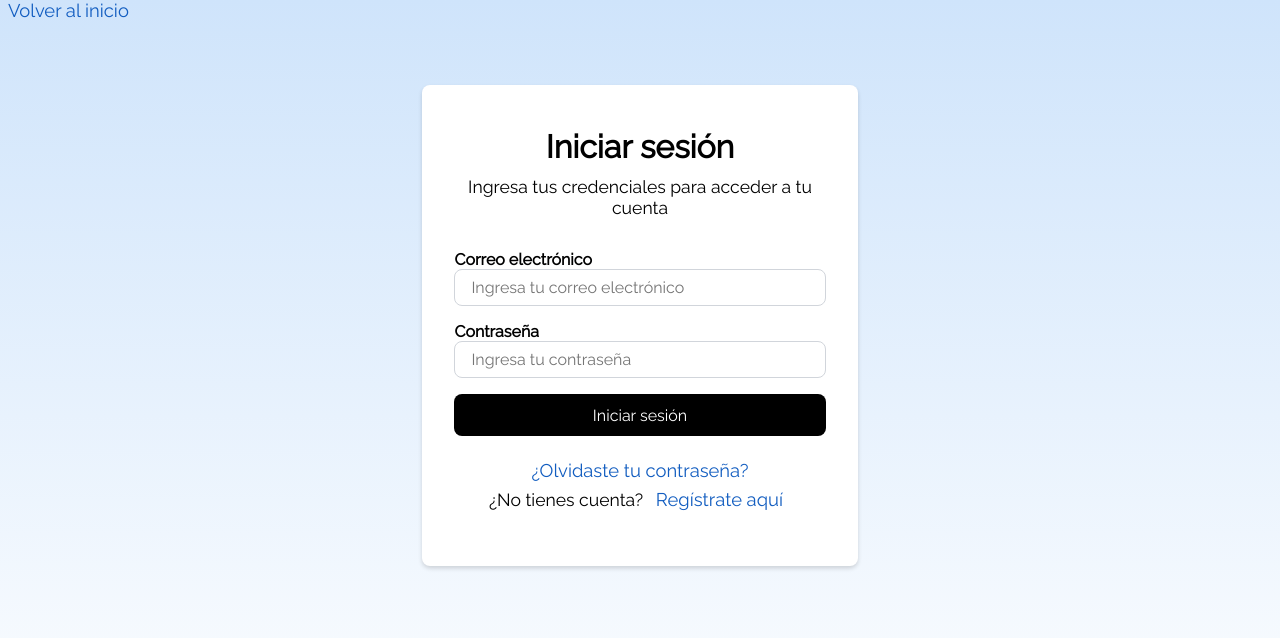
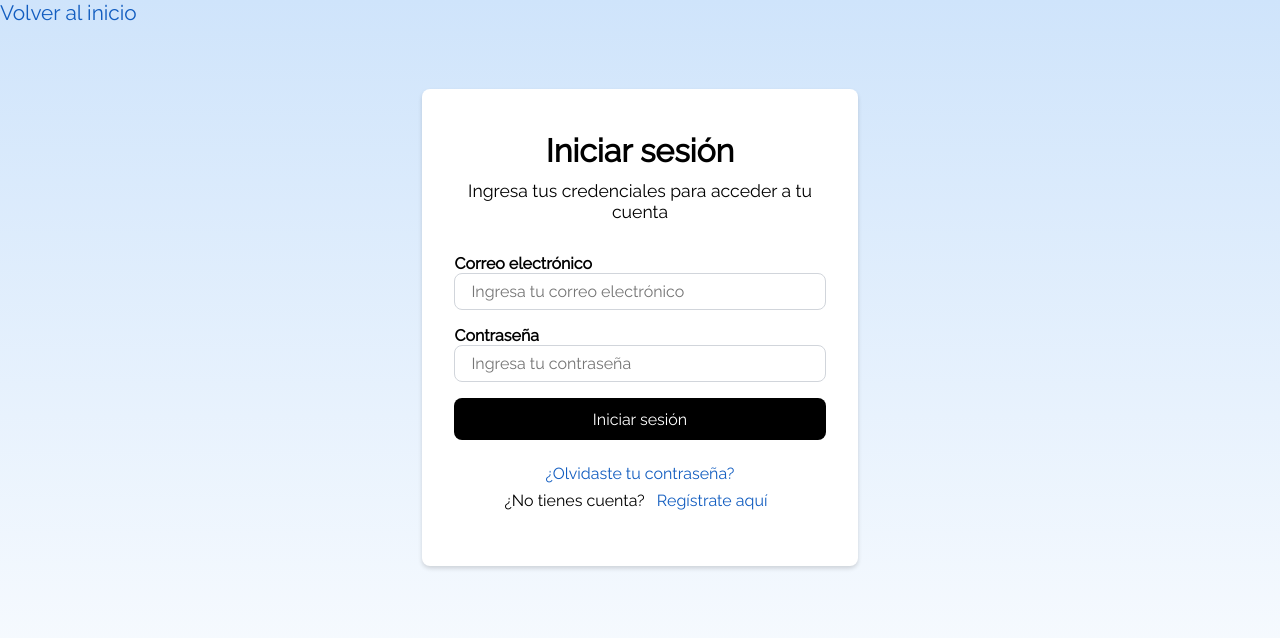
Before and after one commit to sebas1913/simulacro, a Next.js app: page /login in a window 1280 px wide. Shown: the top 638 px of the page. Built offline with nearby package versions, Linux system fonts and the light colour scheme.

Commit message:
Add layour and update styles

```diff
--- /dev/null
+++ b/src/app/(main)/(public)/(auth)/layout.module.scss
@@ -0,0 +1,7 @@
+@import '../../../../styles/variables';
+
+.link{
+    text-decoration: none;
+    font-size: 1.3rem;
+    color: $color-blue;
+}
--- /dev/null
+++ b/src/app/(main)/(public)/(auth)/layout.tsx
@@ -0,0 +1,16 @@
+import React, { ReactNode } from 'react';
+import Link from 'next/link';
+import styles from './layout.module.scss';
+
+interface LayoutProps {
+    children: ReactNode;
+}
+
+export default function Layout({ children }: LayoutProps) {
+    return (
+        <div>
+            <Link className={styles.link} href={'/'}>Volver al inicio</Link>
+            <div>{children}</div>
+        </div>
+    )
+}
--- a/src/ui/organisms/auth/login/LoginForm.tsx
+++ b/src/ui/organisms/auth/login/LoginForm.tsx
@@ -62,8 +62,6 @@ const LoginForm = () => {
     }
 
     return (
-        <>
-            <Link className={styles.link} href={'/'}>Volver al inicio</Link>
         <div className={styles.containerForm}>
             <div className={styles.headerForm}>
                 <Title className={styles.title} level={1}>Iniciar sesión</Title>
@@ -102,7 +100,6 @@ const LoginForm = () => {
                 </div>
             </div>
         </div>
-        </>
 
     )
 }
--- a/src/ui/organisms/auth/login/form.module.scss
+++ b/src/ui/organisms/auth/login/form.module.scss
@@ -33,18 +33,16 @@
         align-items: center;
         gap: 0.5rem;
         margin: 1.5rem;
-        font-size: 1.1rem;
+        font-size: 1rem;
 
+        .link{
+            text-decoration: none;
+            color: $color-blue;
+            margin: 0.5rem;
+        }
     }
 
     .form {
         font-weight: bold;
     }
 }
-
-.link{
-    text-decoration: none;
-    color: $color-blue;
-    font-size: 1.15rem;
-    margin: 0.5rem;
-}
```
Also changed, not shown: src/app/(main)/(public)/page.tsx (renamed from src/app/(main)/(public)/(auth)/page.tsx). Lines whose indentation alone changed are shown as unchanged.
